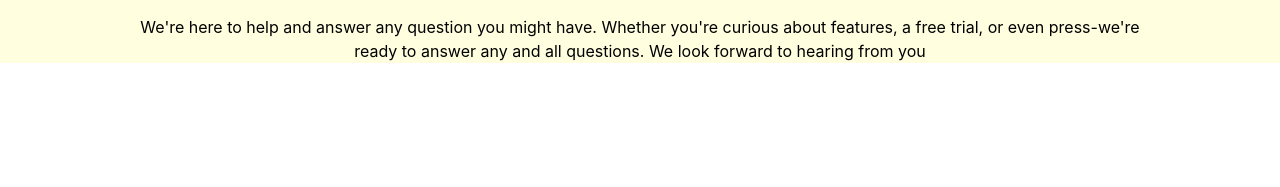
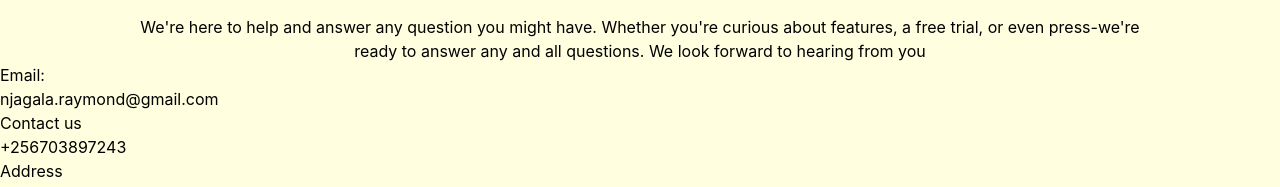
Before and after one commit to Rhyz26/react-Agrihub, a React (Vite) app: page /contact in a window 1280 px wide. Shown: the part 701-888 px from the top of the page. Before the commit the page ends 800 px from the top, so only its background shows below. Built offline with nearby package versions, Linux system fonts and the light colour scheme.

Commit message:
added styles to the contacts

```diff
--- a/index.html
+++ b/index.html
@@ -8,6 +8,10 @@
     <link rel="preconnect" href="https://fonts.googleapis.com">
     <link rel="preconnect" href="https://fonts.gstatic.com" crossorigin>
     <link href="https://fonts.googleapis.com/css2?family=Oswald:wght@200..700&display=swap" rel="stylesheet">
+    <link rel="stylesheet" href="https://unpkg.com/leaflet@1.7.1/dist/leaflet.css"
+      integrity="sha512-xwEHIqMGz4pPH0AuXfd0D1O8eMRdRT9j+Vjz4j9pkTCWg79r7qF3FfWq7woWKw0XQGxA58ONjBzIsMMbg3WnEQ=="
+      crossorigin="" />
+
   </head>
   <body>
 
--- a/package.json
+++ b/package.json
@@ -12,8 +12,10 @@
   "dependencies": {
     "@mantine/core": "^7.10.0",
     "@mantine/hooks": "^7.10.0",
+    "leaflet": "^1.9.4",
     "react": "^18.2.0",
     "react-dom": "^18.2.0",
+    "react-leaflet": "^4.2.1",
     "react-router-dom": "^6.4.1"
   },
   "devDependencies": {
--- a/src/components/Contact.jsx
+++ b/src/components/Contact.jsx
@@ -1,9 +1,8 @@
 import React from 'react'
 import { BackgroundImage, Center, Text, Box } from '@mantine/core';
 import '@mantine/core/styles.css';
-
 import { MantineProvider } from '@mantine/core';
-
+import { Input, TextInput } from '@mantine/core';
 function Contact () {
   return (
 
@@ -31,6 +30,19 @@ function Contact () {
       <h1 className='text-center mt-3'>CONTACT AGRIHUB</h1>
       <p className='text-center mt-3'>We'd Love to Hear From You</p>
       <p className='text-center mt-3 mx-auto max-w-[80%]'>We're here to help and answer any question you might have. Whether you're curious about features, a free trial, or even press-we're ready to answer any and all questions. We look forward to hearing from you</p>
+      <div className=''>
+
+      <p>Email:</p>
+      <p>njagala.raymond@gmail.com</p>
+      <p>Contact us</p>
+      <p>+256703897243</p>
+      <p>Address</p>
+      <p>Makerere, Kampala</p>
+      </div>
+
+
+
+
     </div>
   )
 }
```
Also changed, not shown: 1 other file (tests, documents, lock files or other folders).
